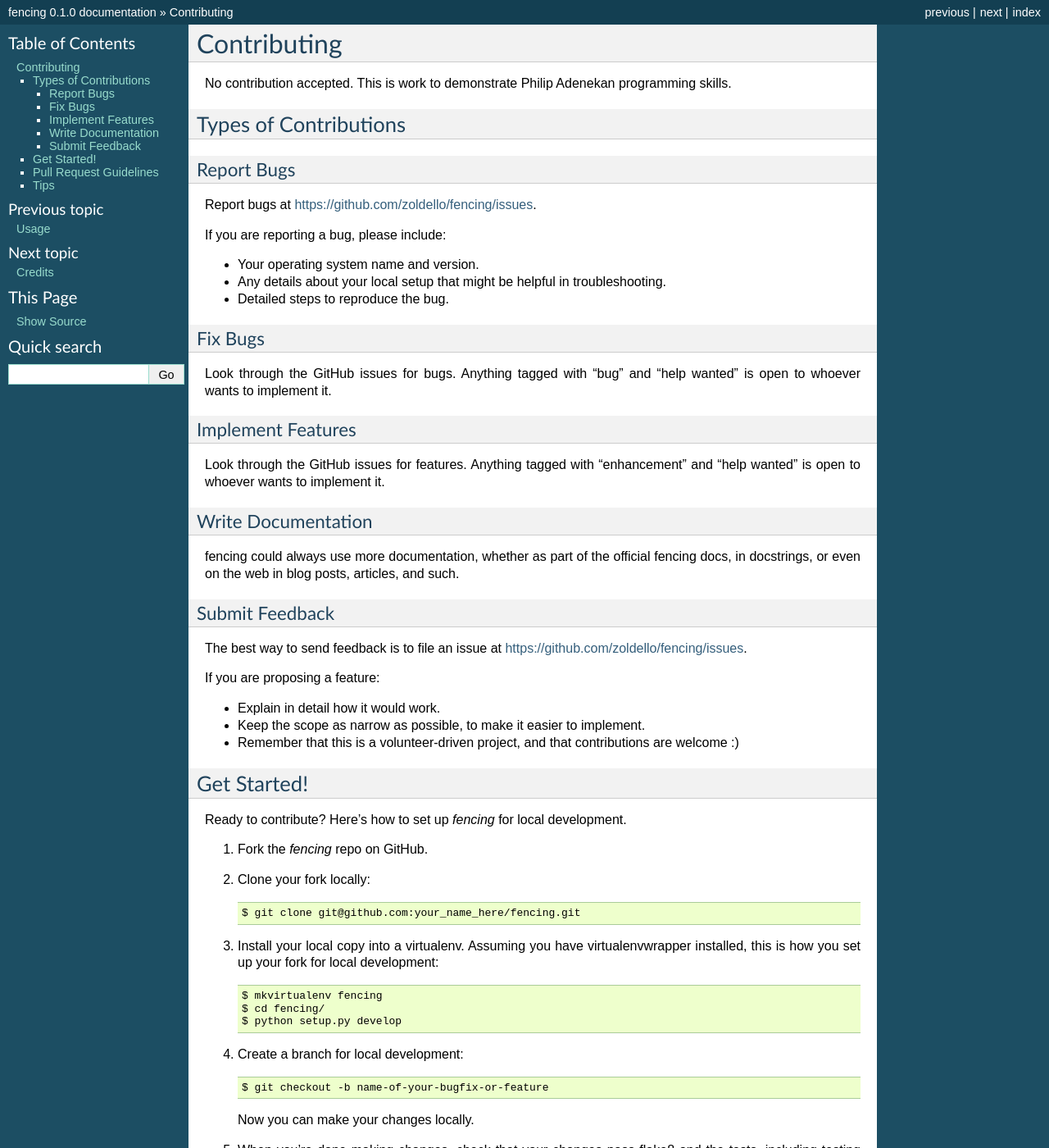
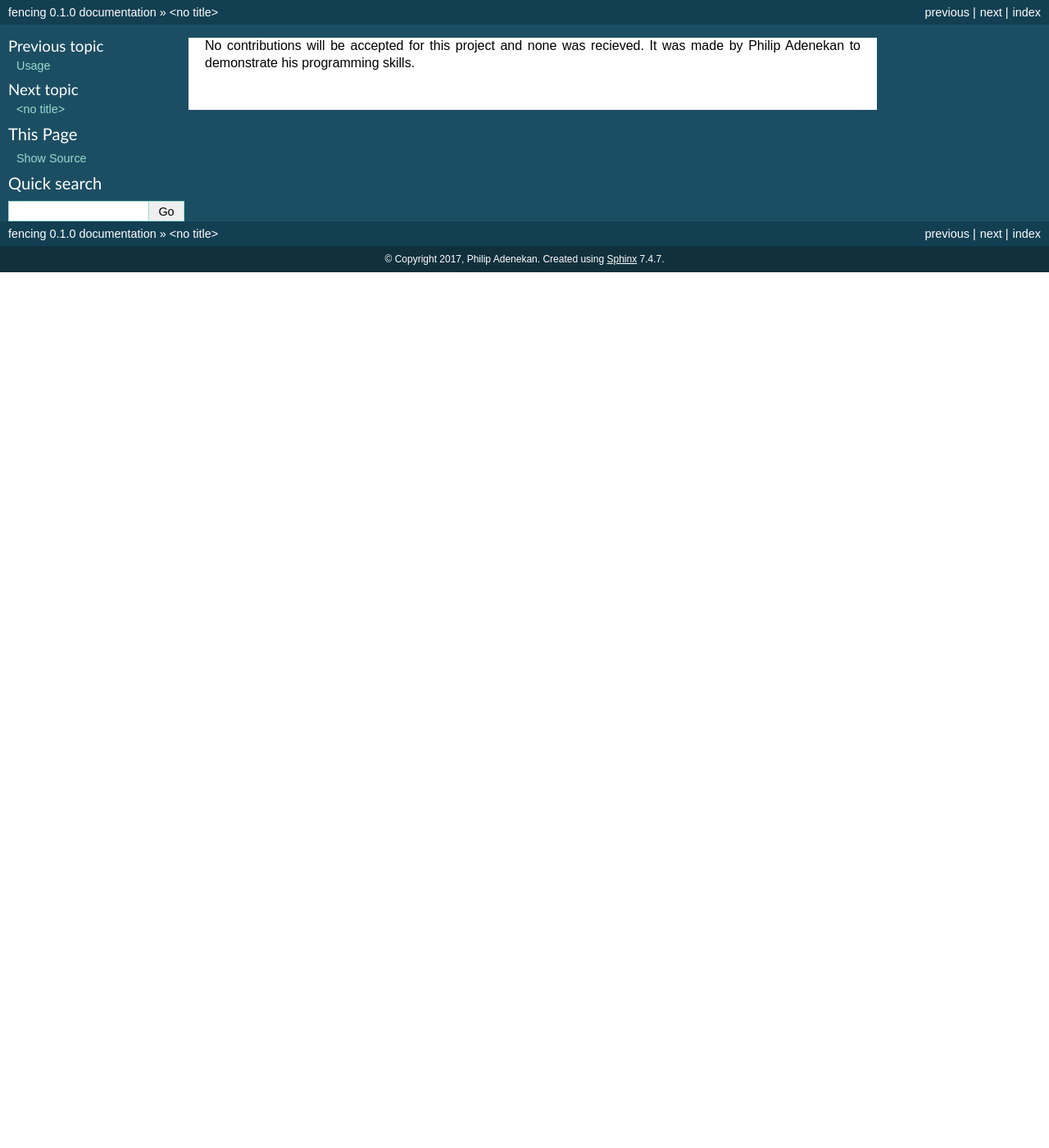
Before and after one commit to zoldello/fencing, a Sphinx documentation site: the page built from docs/contributing.rst, in a window 1280 px wide and 1400 px high. Shown: the whole window at 82% size. Built offline with Sphinx 7.4.7, drawn with Linux system fonts in a browser that asks for light colours; pages that are not in the unit, such as notebooks, are missing from menus; some of the changed text lies outside the part shown.

Commit message:
updated docs

```diff
--- a/CONTRIBUTING.rst
+++ b/CONTRIBUTING.rst
@@ -5,13 +5,10 @@ Contributing
 No contribution accepted. This is work to demonstrate Philip Adenekan programming skills.
 
 
-Types of Contributions
-----------------------
-
 Report Bugs
 ~~~~~~~~~~~
 
-Report bugs at https://github.com/zoldello/fencing/issues.
+Report bugs at Philip at: greenish_green@yahoo.com
 
 If you are reporting a bug, please include:
 
@@ -21,22 +18,6 @@ If you are reporting a bug, please include:
 
 Fix Bugs
 ~~~~~~~~
-
-Look through the GitHub issues for bugs. Anything tagged with "bug"
-and "help wanted" is open to whoever wants to implement it.
-
-Implement Features
-~~~~~~~~~~~~~~~~~~
-
-Look through the GitHub issues for features. Anything tagged with "enhancement"
-and "help wanted" is open to whoever wants to implement it.
-
-Write Documentation
-~~~~~~~~~~~~~~~~~~~
-
-fencing could always use more documentation, whether as part of the
-official fencing docs, in docstrings, or even on the web in blog posts,
-articles, and such.
 
 Submit Feedback
 ~~~~~~~~~~~~~~~
@@ -55,24 +36,16 @@ Get Started!
 
 Ready to contribute? Here's how to set up `fencing` for local development.
 
-1. Fork the `fencing` repo on GitHub.
-2. Clone your fork locally::
+1. Get code from Philip Adenekan
 
-    $ git clone git@github.com:your_name_here/fencing.git
-
-3. Install your local copy into a virtualenv. Assuming you have virtualenvwrapper installed, this is how you set up your fork for local development::
+2. Install your local copy into a virtualenv. Assuming you have virtualenvwrapper installed, this is how you set up your fork for local development::
 
     $ mkvirtualenv fencing
     $ cd fencing/
     $ python setup.py develop
 
-4. Create a branch for local development::
 
-    $ git checkout -b name-of-your-bugfix-or-feature
-
-   Now you can make your changes locally.
-
-5. When you're done making changes, check that your changes pass flake8 and the tests, including testing other Python versions with tox::
+2. When you're done making changes, check that your changes pass flake8 and the tests, including testing other Python versions with tox::
 
     $ flake8 fencing tests
     $ python setup.py test or py.test
@@ -80,27 +53,6 @@ Ready to contribute? Here's how to set up `fencing` for local development.
 
    To get flake8 and tox, just pip install them into your virtualenv.
 
-6. Commit your changes and push your branch to GitHub::
-
-    $ git add .
-    $ git commit -m "Your detailed description of your changes."
-    $ git push origin name-of-your-bugfix-or-feature
-
-7. Submit a pull request through the GitHub website.
-
-Pull Request Guidelines
------------------------
-
-Before you submit a pull request, check that it meets these guidelines:
-
-1. The pull request should include tests.
-2. If the pull request adds functionality, the docs should be updated. Put
-   your new functionality into a function with a docstring, and add the
-   feature to the list in README.rst.
-3. The pull request should work for Python 2.6, 2.7, 3.3, 3.4 and 3.5, and for PyPy. Check
-   https://travis-ci.org/zoldello/fencing/pull_requests
-   and make sure that the tests pass for all supported Python versions.
-
 Tips
 ----
 
--- a/docs/authors.rst
+++ b/docs/authors.rst
@@ -1 +1 @@
-.. include:: ../AUTHORS.rst
+Philip Adenekan (greenish_green@yahoo.com)
--- a/docs/contributing.rst
+++ b/docs/contributing.rst
@@ -1 +1 @@
-.. include:: ../CONTRIBUTING.rst
+No contributions will be accepted for this project and none was recieved. It was made by Philip Adenekan to demonstrate his programming skills.
--- a/docs/history.rst
+++ b/docs/history.rst
@@ -1 +1,2 @@
 .. include:: ../HISTORY.rst
+Initial release
```
Also changed, not shown: README.rst (+10 -5 lines).
